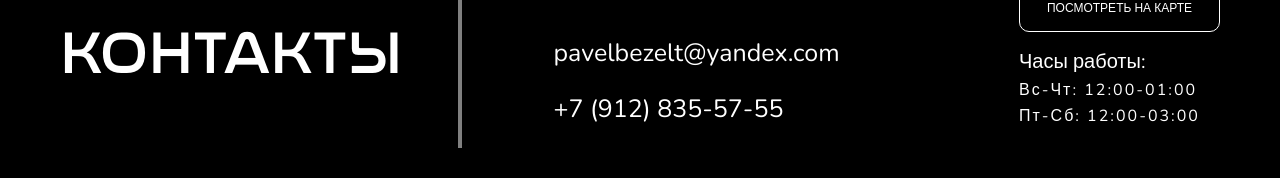
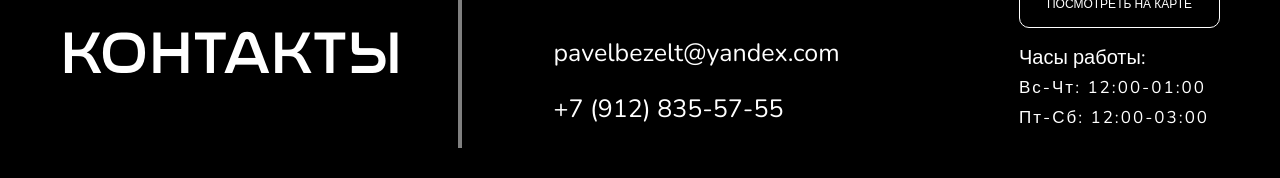
Before and after one commit to herenemy/Gorkiy_hookah.ru, a website built with Parcel: page index.html in a window 1280 px wide. Shown: the part 2891-3069 px from the top of the page. Built offline with nearby package versions, Linux system fonts and the light colour scheme; a web font is replaced by a local one.

Commit message:
new apdate

```diff
--- a/src/assets/css/footer.css
+++ b/src/assets/css/footer.css
@@ -82,11 +82,7 @@ b{
 
 .watch_time{
     width: 200px;
-<<<<<<< Updated upstream
-    font-size: 19px;
-=======
     font-size: 17px;
->>>>>>> Stashed changes
     line-height: 20px;
     letter-spacing: 2px;
 }
```
